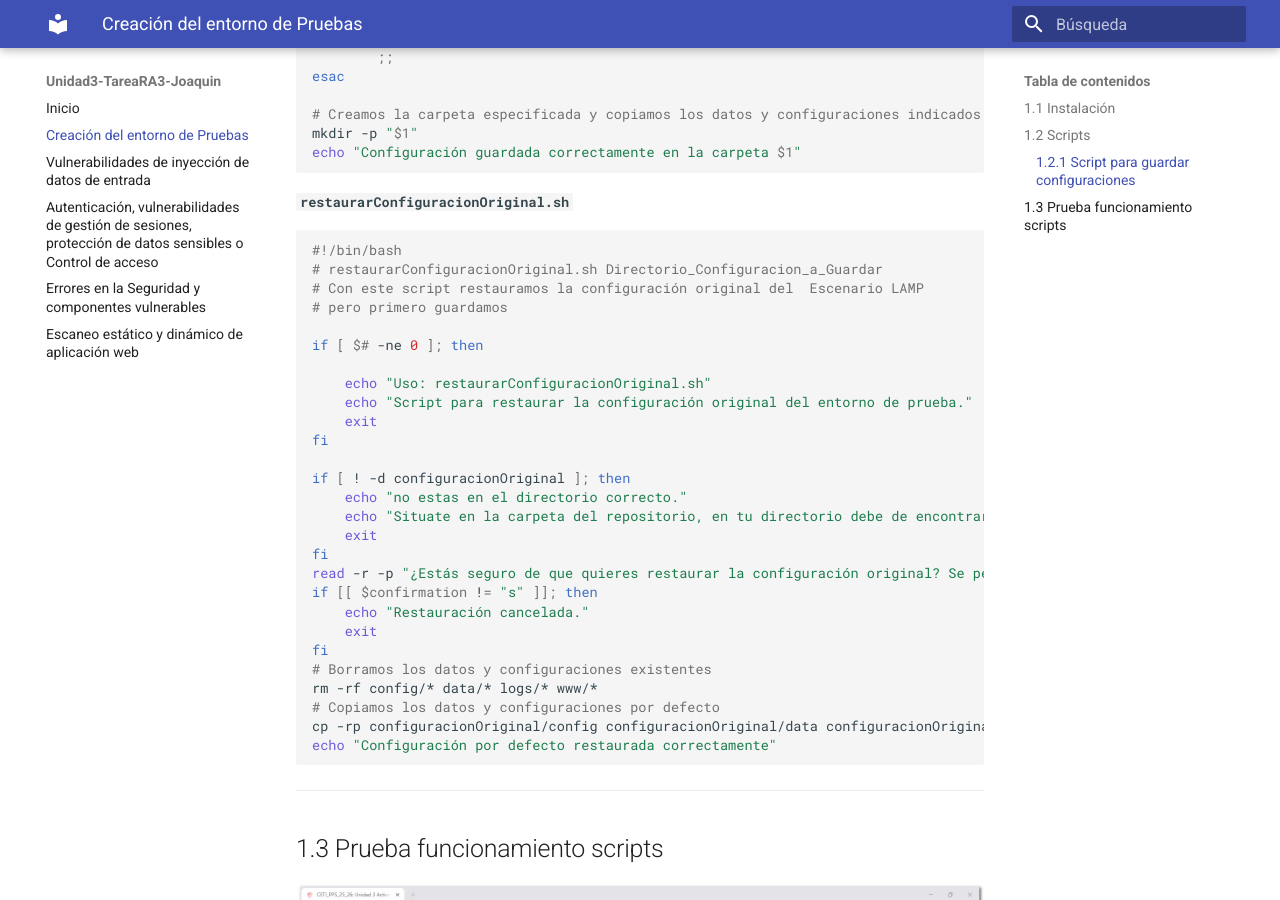
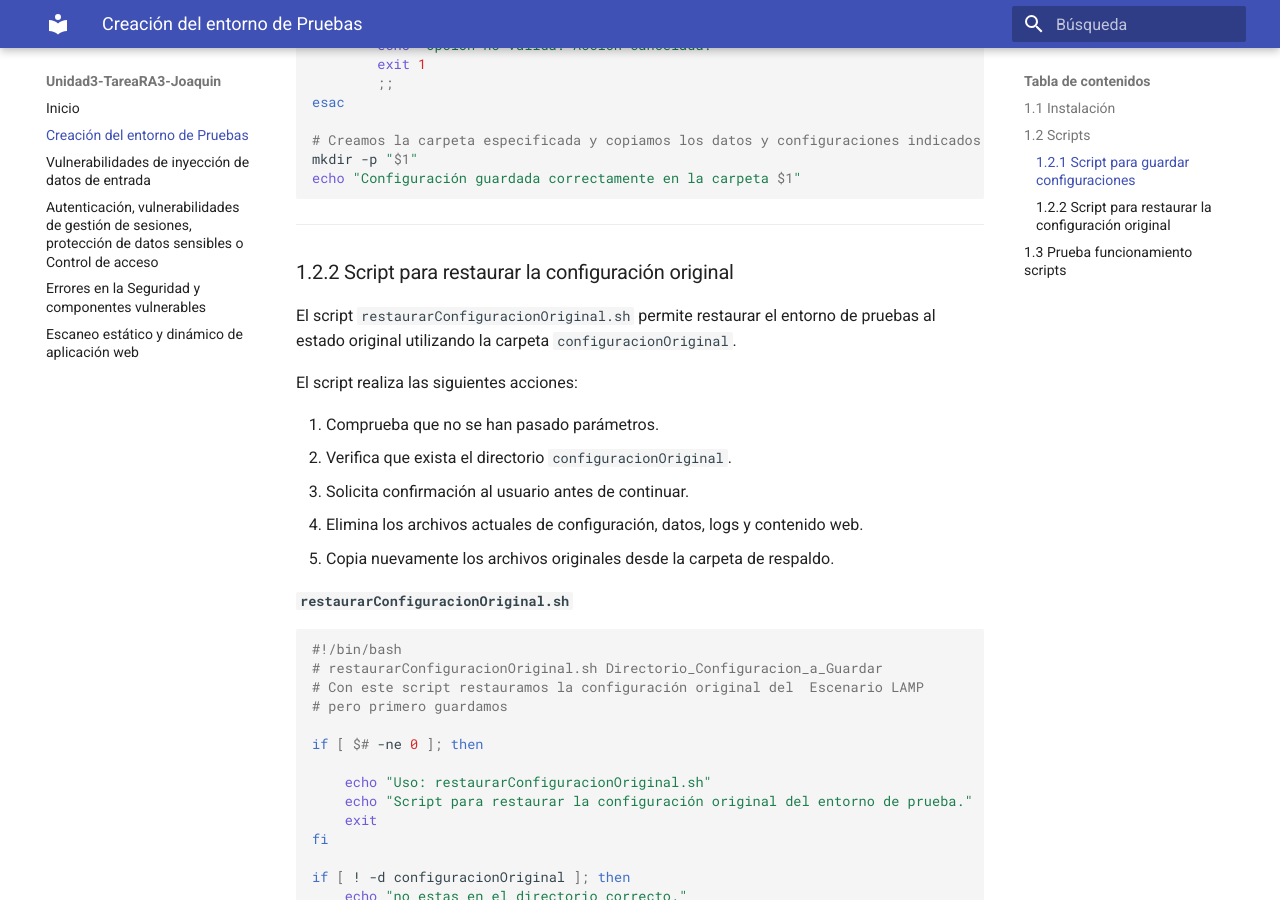
Before and after one commit to JBLeopard/Unidad3-TareaRA3-Joaquin, an MkDocs documentation site: the page built from docs/CreacionEntornoPrueba.md, in a window 1280 px wide and 900 px high, scrolled down 6844 px. Built offline with MkDocs 1.6.1 and Material for MkDocs 9.7.7, drawn with Linux system fonts in a browser that asks for light colours.

Commit message:
Update CreacionEntornoPrueba.md

````diff
--- a/docs/CreacionEntornoPrueba.md
+++ b/docs/CreacionEntornoPrueba.md
@@ -174,6 +174,8 @@ Estos scripts resultan útiles cuando se realizan prácticas de seguridad, ya qu
 
 ![SCRIPTS](./images/apartado_uno/scripts.png)
 
+---
+
 ### 1.2.1 Script para guardar configuraciones
 
 El script `guardarConfiguraciones.sh` permite guardar el estado actual del entorno (configuraciones, datos, logs y archivos web) dentro de una carpeta especificada por el usuario.
@@ -230,6 +232,21 @@ esac
 mkdir -p "$1"
 echo "Configuración guardada correctamente en la carpeta $1"
 ```
+---
+
+### 1.2.2 Script para restaurar la configuración original
+
+El script `restaurarConfiguracionOriginal.sh` permite restaurar el entorno de pruebas al estado original utilizando la carpeta `configuracionOriginal`.
+
+El script realiza las siguientes acciones:
+
+1. Comprueba que no se han pasado parámetros.
+2. Verifica que exista el directorio `configuracionOriginal`.
+3. Solicita confirmación al usuario antes de continuar.
+4. Elimina los archivos actuales de configuración, datos, logs y contenido web.
+5. Copia nuevamente los archivos originales desde la carpeta de respaldo.
+
+
 **`restaurarConfiguracionOriginal.sh`**
 ```
 #!/bin/bash
````
